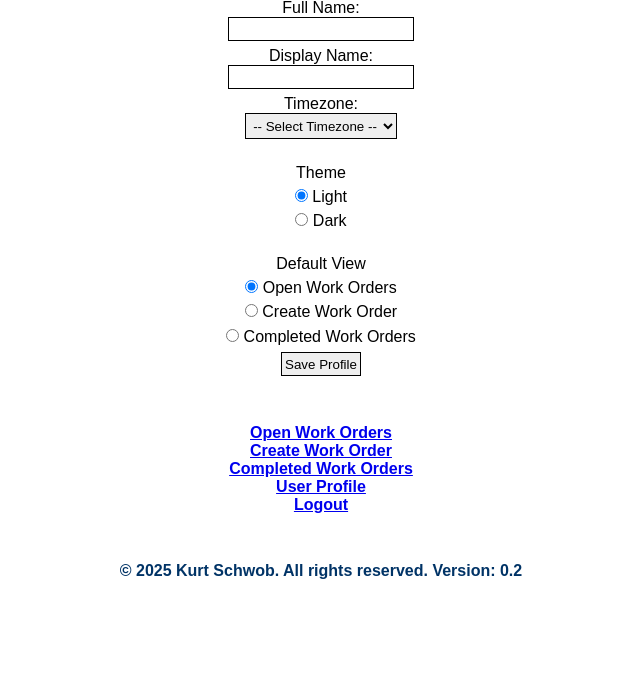
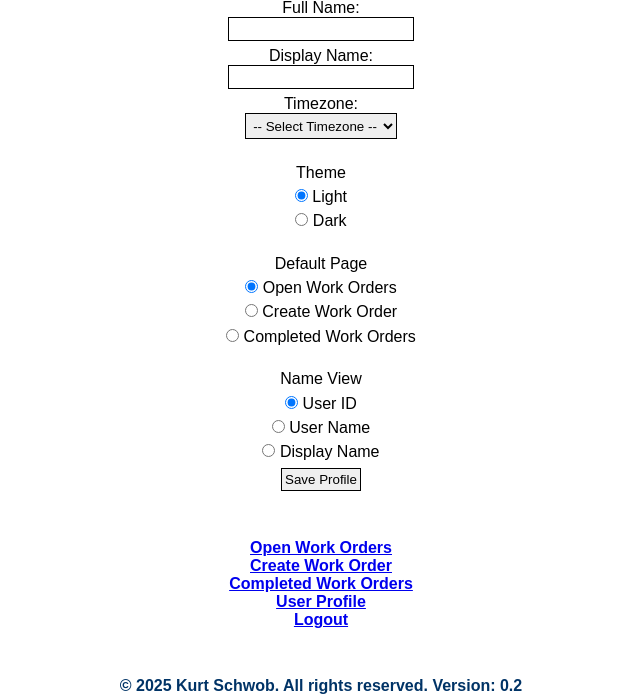
Before and after one commit to Schwoby/work-order-system, a Flask app: template templates/create_profile.html in a window 1280 px wide. Shown: the part 176-871 px from the top of the page, without its empty margins (319-959 px from the left). Before the commit the page ends 755 px from the top, so only its background shows below. Run offline with Flask 3, Linux system fonts and the light colour scheme; the template is opened without the code that fills it, so the values that code supplies are empty.

Commit message:
Update create_profile.html

```diff
--- a/templates/create_profile.html
+++ b/templates/create_profile.html
@@ -54,7 +54,7 @@
   </fieldset>
   <br>
   <fieldset>
-    <legend>Default View</legend>
+    <legend>Default Page</legend>
     <label>
       <input type="radio" name="default_view" value="option1"
         {% if prefs and prefs['default_view'] == 'option1' %}checked{% elif not prefs %}checked{% endif %} required>
@@ -69,6 +69,25 @@
       Completed Work Orders
     </label>
   </fieldset>
+  <br>
+  <fieldset>
+    <legend>Name View</legend>
+    <label>
+      <input type="radio" name="name_view" value="user_id"
+        {% if prefs and prefs['name_view'] == 'user_id' %}checked{% elif not prefs %}checked{% endif %} required>
+      User ID
+    </label>
+    <label>
+      <input type="radio" name="name_view" value="user_name"
+        {% if prefs and prefs['name_view'] == 'user_name' %}checked{% endif %}>
+      User Name
+    </label>
+    <label>
+      <input type="radio" name="name_view" value="display_name"
+        {% if prefs and prefs['name_view'] == 'display_name' %}checked{% endif %}>
+      Display Name
+    </label>
+  </fieldset>
 
   <button type="submit">Save Profile</button>
 </form>
```
